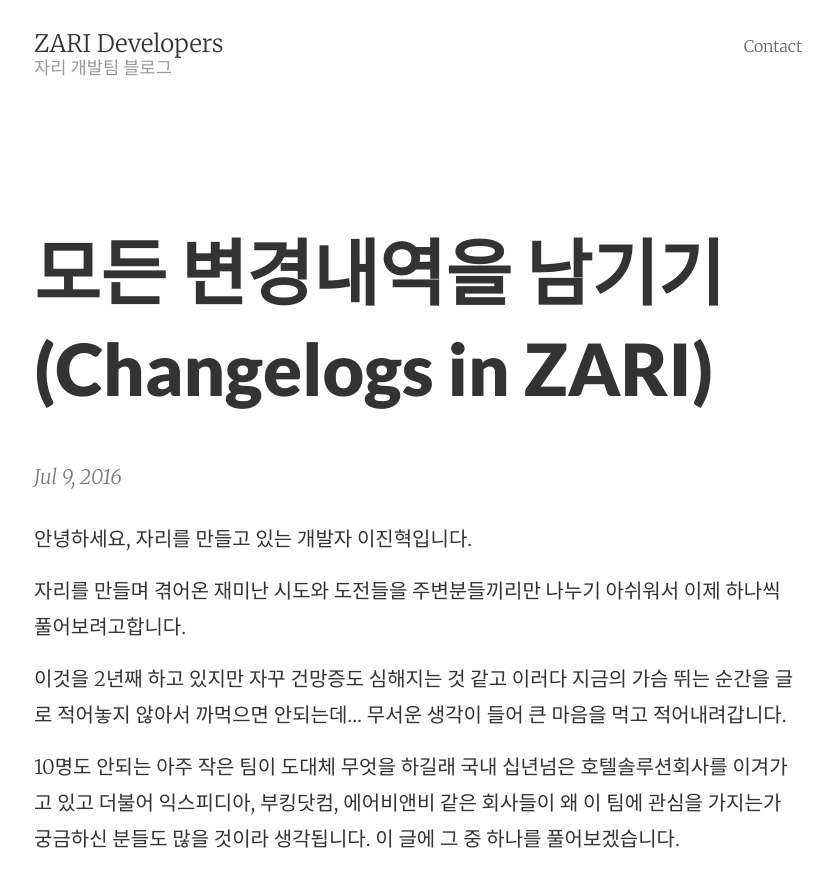
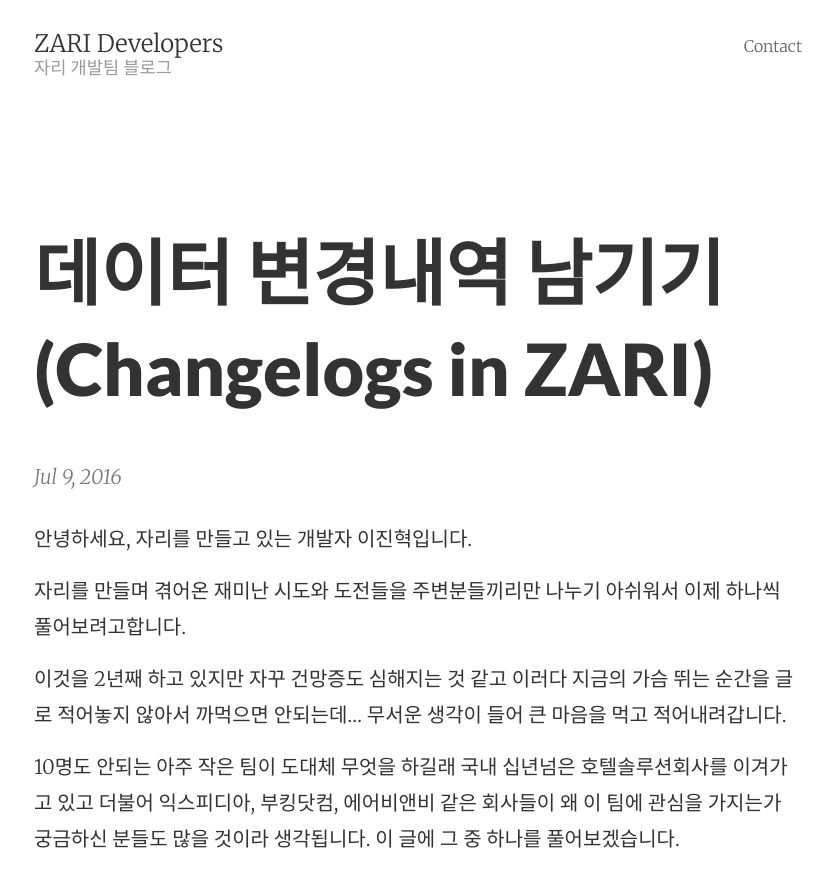
Before and after one commit to mintpresso/mintpresso.github.io, a Jekyll site: the page built from _posts/2016-07-09-changelogs-in-zari.markdown, in a window 1280 px wide and 900 px high. Shown: the top 887 px of the window, without its empty margins (222-1055 px from the left). Built offline with Jekyll 4.4.1, drawn with Linux system fonts in a browser that asks for light colours.

Commit message:
Post update: 모든 변경내역을 남기기 (Changelogs in ZARI)

```diff
--- a/_posts/2016-07-09-changelogs-in-zari.markdown
+++ b/_posts/2016-07-09-changelogs-in-zari.markdown
@@ -1,6 +1,6 @@
 ---
 published: true
-title: 모든 변경내역을 남기기 (Changelogs in ZARI)
+title: 데이터 변경내역 남기기 (Changelogs in ZARI)
 layout: post
 ---
 안녕하세요, 자리를 만들고 있는 개발자 이진혁입니다.
```
